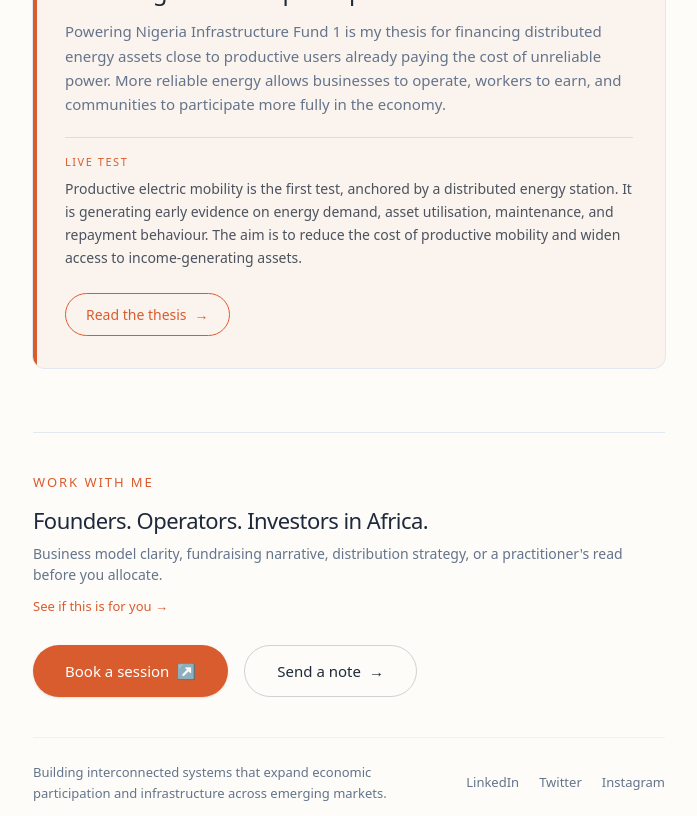
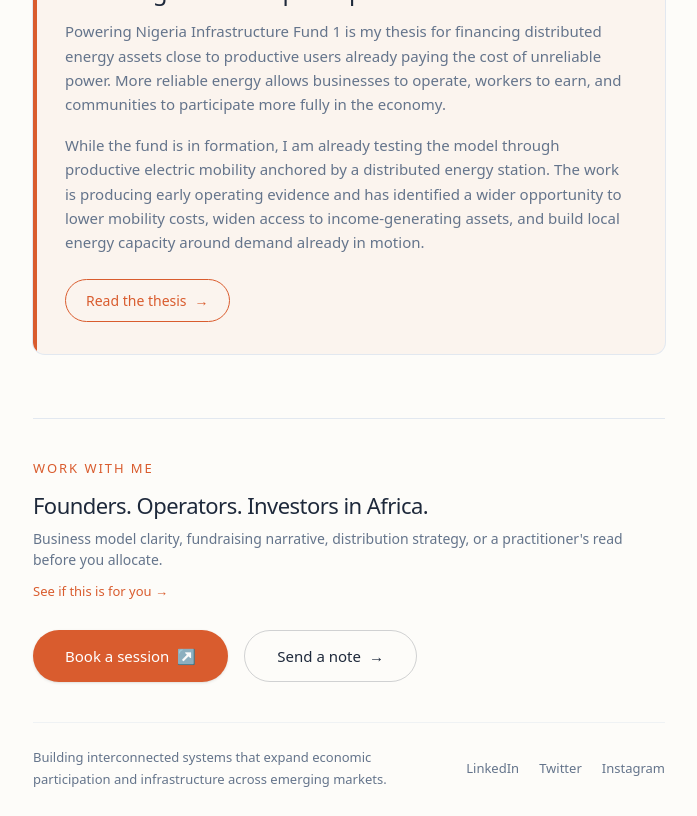
Before and after one commit to Threadigit/adetuyi.com, a Next.js app: page / in a window 1280 px wide. Shown: the part 3120-3936 px from the top of the page, without its empty margins (291-988 px from the left). Built offline with nearby package versions, Linux system fonts and the light colour scheme.

Commit message:
Integrate thesis proof into homepage narrative

```diff
--- a/src/app/page.tsx
+++ b/src/app/page.tsx
@@ -386,25 +386,21 @@
           <h3 className="text-[20px] md:text-[24px] font-medium text-foreground leading-snug mb-3 tracking-tight">
             Powering economic participation
           </h3>
-          <p className="text-[15px] text-muted leading-relaxed mb-5">
+          <p className="text-[15px] text-muted leading-relaxed mb-4">
             Powering Nigeria Infrastructure Fund 1 is my thesis for financing
             distributed energy assets close to productive users already paying
             the cost of unreliable power. More reliable energy allows
             businesses to operate, workers to earn, and communities to
             participate more fully in the economy.
           </p>
-          <div className="mb-6 pt-4 border-t border-accent/20">
-            <p className="text-[11px] font-medium uppercase tracking-[0.14em] text-accent mb-2">
-              Live test
-            </p>
-            <p className="text-[14px] text-foreground/80 leading-relaxed m-0">
-              Productive electric mobility is the first test, anchored by a
-              distributed energy station. It is generating early evidence on
-              energy demand, asset utilisation, maintenance, and repayment
-              behaviour. The aim is to reduce the cost of productive mobility
-              and widen access to income-generating assets.
-            </p>
-          </div>
+          <p className="text-[15px] text-muted leading-relaxed mb-6">
+            While the fund is in formation, I am already testing the model
+            through productive electric mobility anchored by a distributed
+            energy station. The work is producing early operating evidence and
+            has identified a wider opportunity to lower mobility costs, widen
+            access to income-generating assets, and build local energy capacity
+            around demand already in motion.
+          </p>
           <a
             href="/thesis"
             className="inline-flex items-center gap-2 border border-accent text-accent px-5 py-2.5 rounded-full hover:bg-accent hover:text-white transition-all font-medium text-[14px] group"
```
